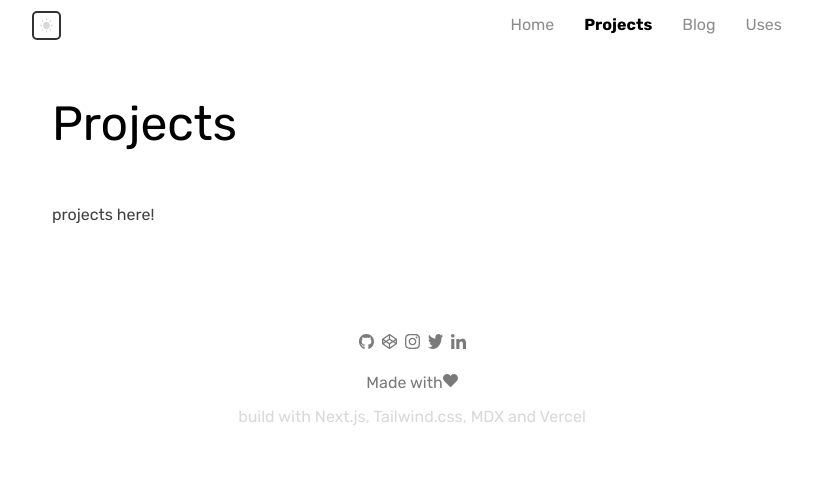
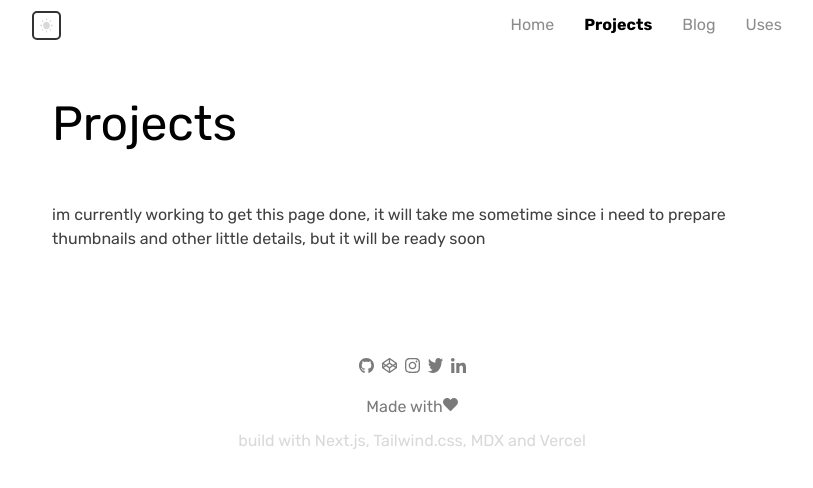
Before and after one commit to CsarGomez/cesargomez.io_V2021, a Next.js app: page /projects in a window 1280 px wide. Shown: the top 488 px of the page, without its empty margins (228-1041 px from the left). Built offline with nearby package versions, Linux system fonts and the light colour scheme.

Commit message:
change: peojects page text

```diff
--- a/pages/projects.tsx
+++ b/pages/projects.tsx
@@ -14,7 +14,11 @@
       </h2>
 
       <main className='mt-[50px]'>
-        <p>projects here!</p>
+        <p>
+          im currently working to get this page done, it will take me sometime
+          since i need to prepare thumbnails and other little details, but it
+          will be ready soon
+        </p>
       </main>
     </div>
   );
```
